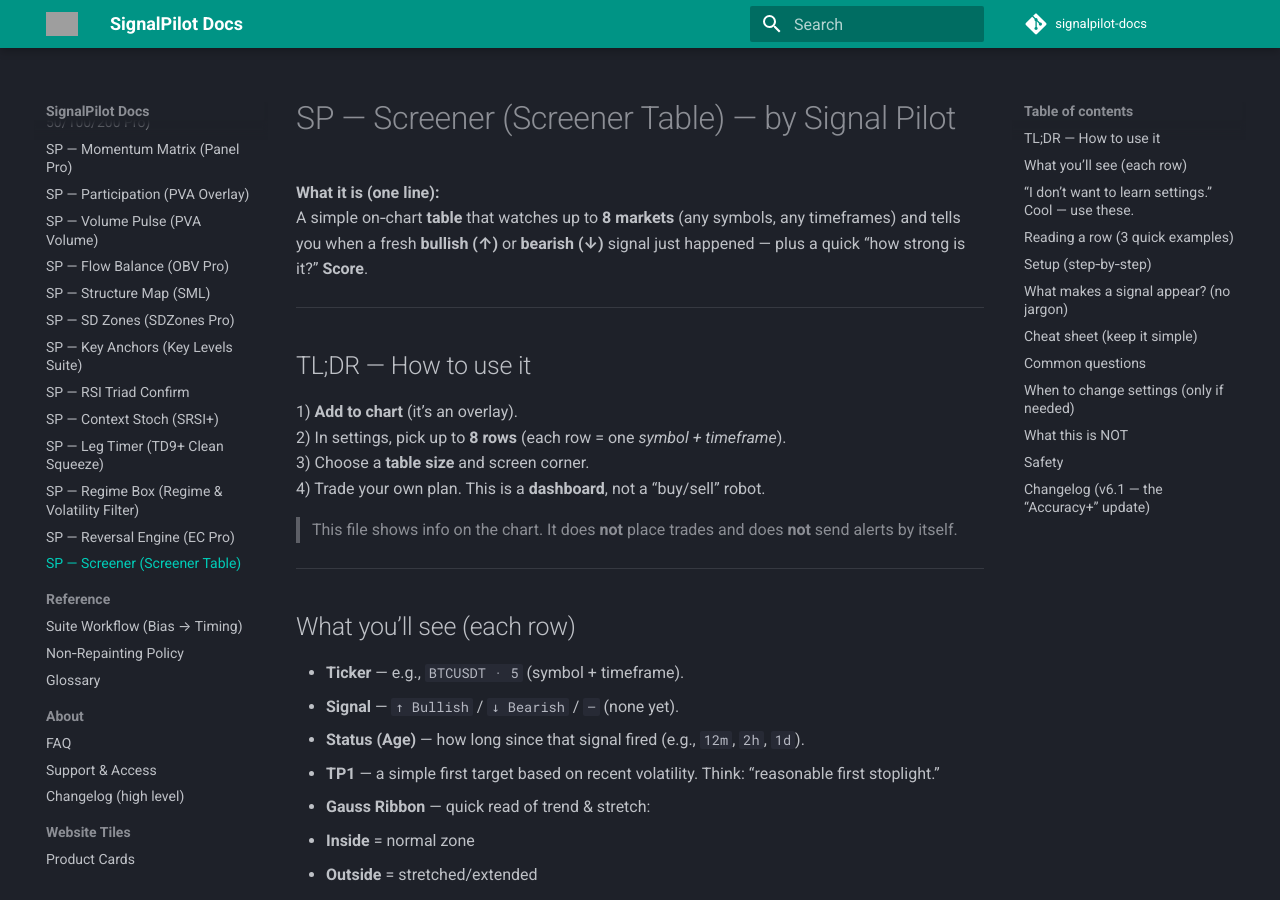
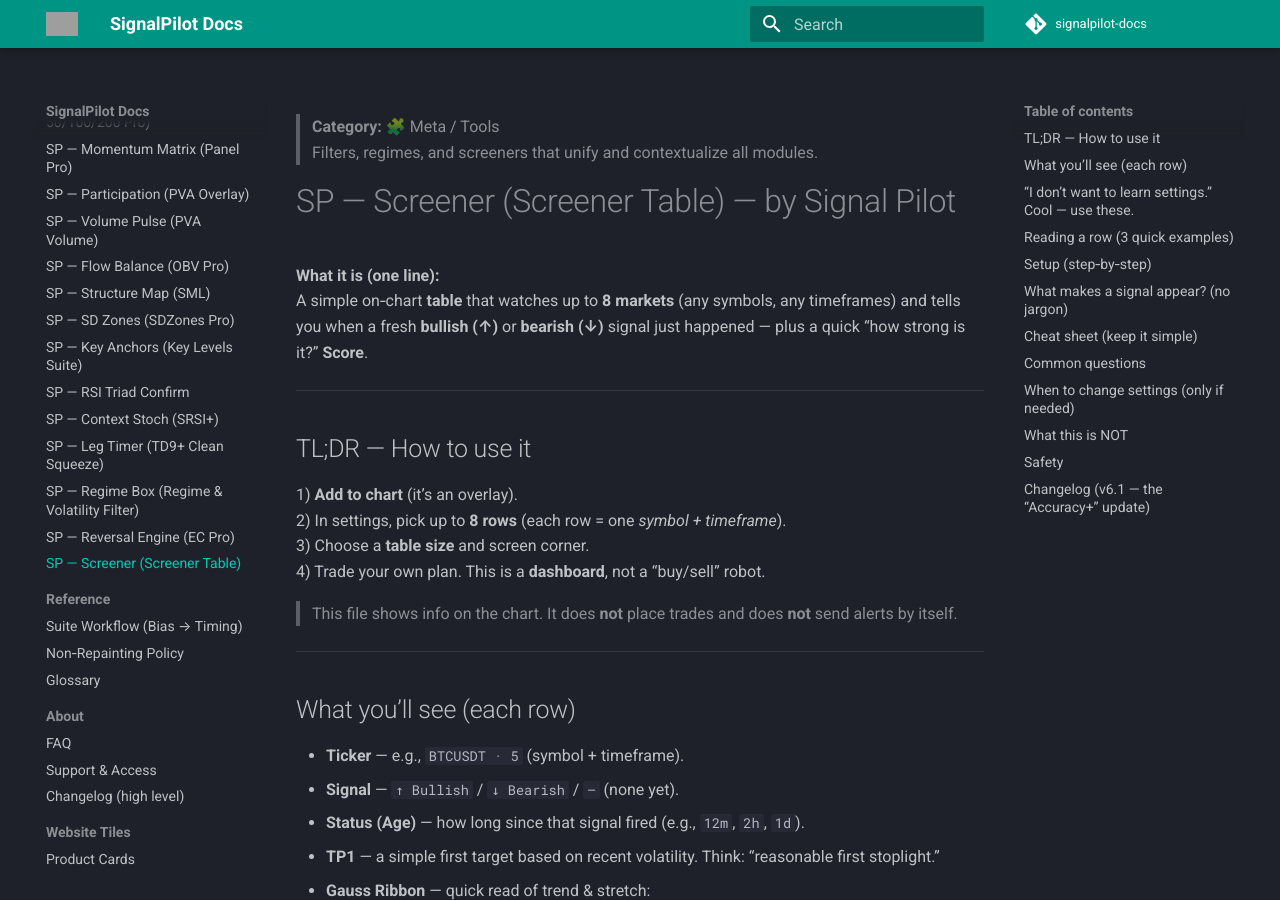
Before and after one commit to Signalpilot/signalpilot-docs, an MkDocs documentation site: the page built from docs/sp-screener-sfx.md, in a window 1280 px wide and 900 px high. Built offline with MkDocs 1.6.1 and Material for MkDocs 9.7.7, drawn with Linux system fonts in a browser that asks for light colours; comment, search, counter and statistics services are not loaded; grey boxes are pictures that could not be loaded.

Commit message:
Update sp-screener-sfx.md

```diff
--- a/docs/sp-screener-sfx.md
+++ b/docs/sp-screener-sfx.md
@@ -1,3 +1,7 @@
+> **Category:** 🧩 Meta / Tools
+> Filters, regimes, and screeners that unify and contextualize all modules.
+
+
 # SP — Screener (Screener Table) — by Signal Pilot
 
 **What it is (one line):**
```
